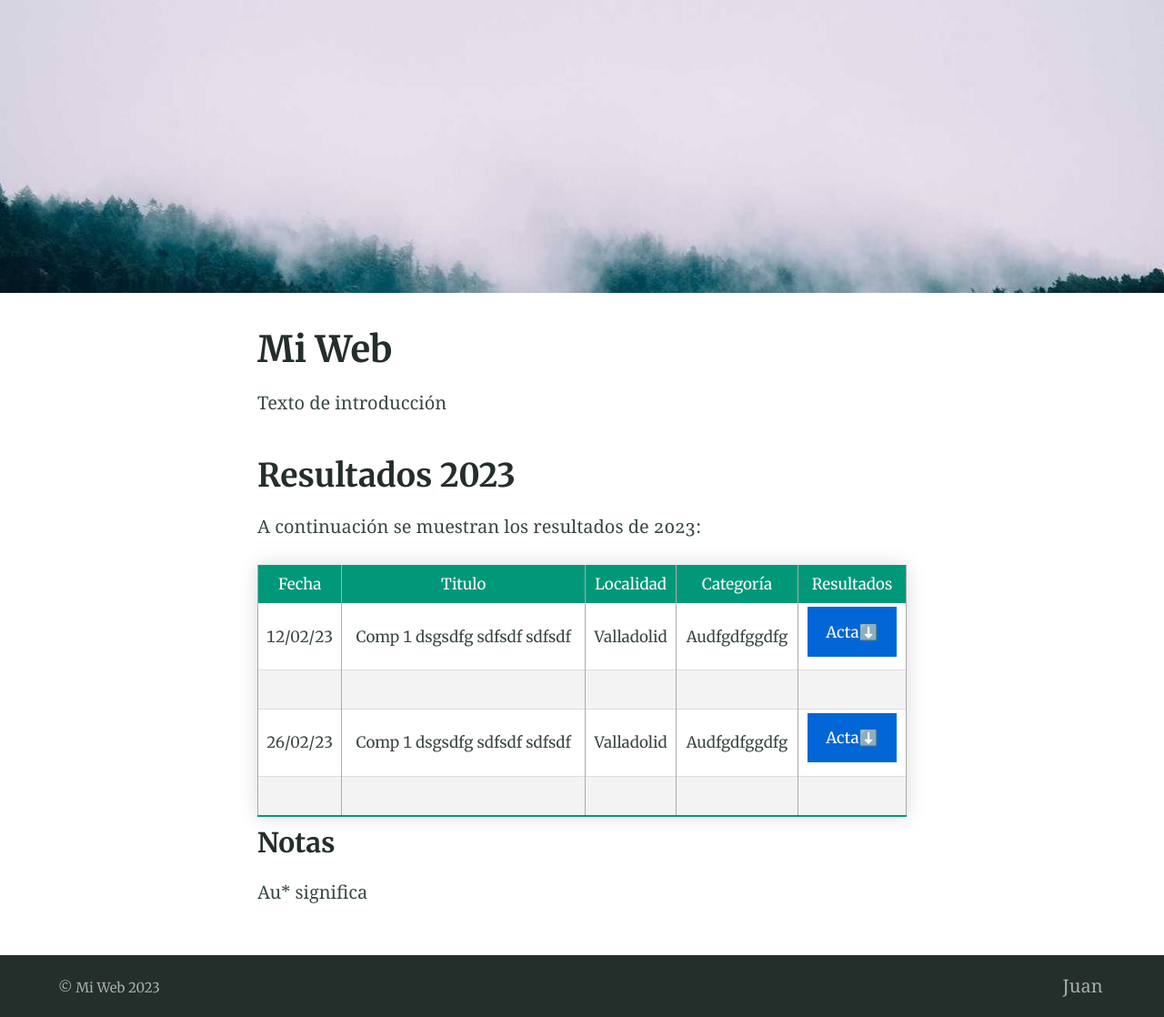
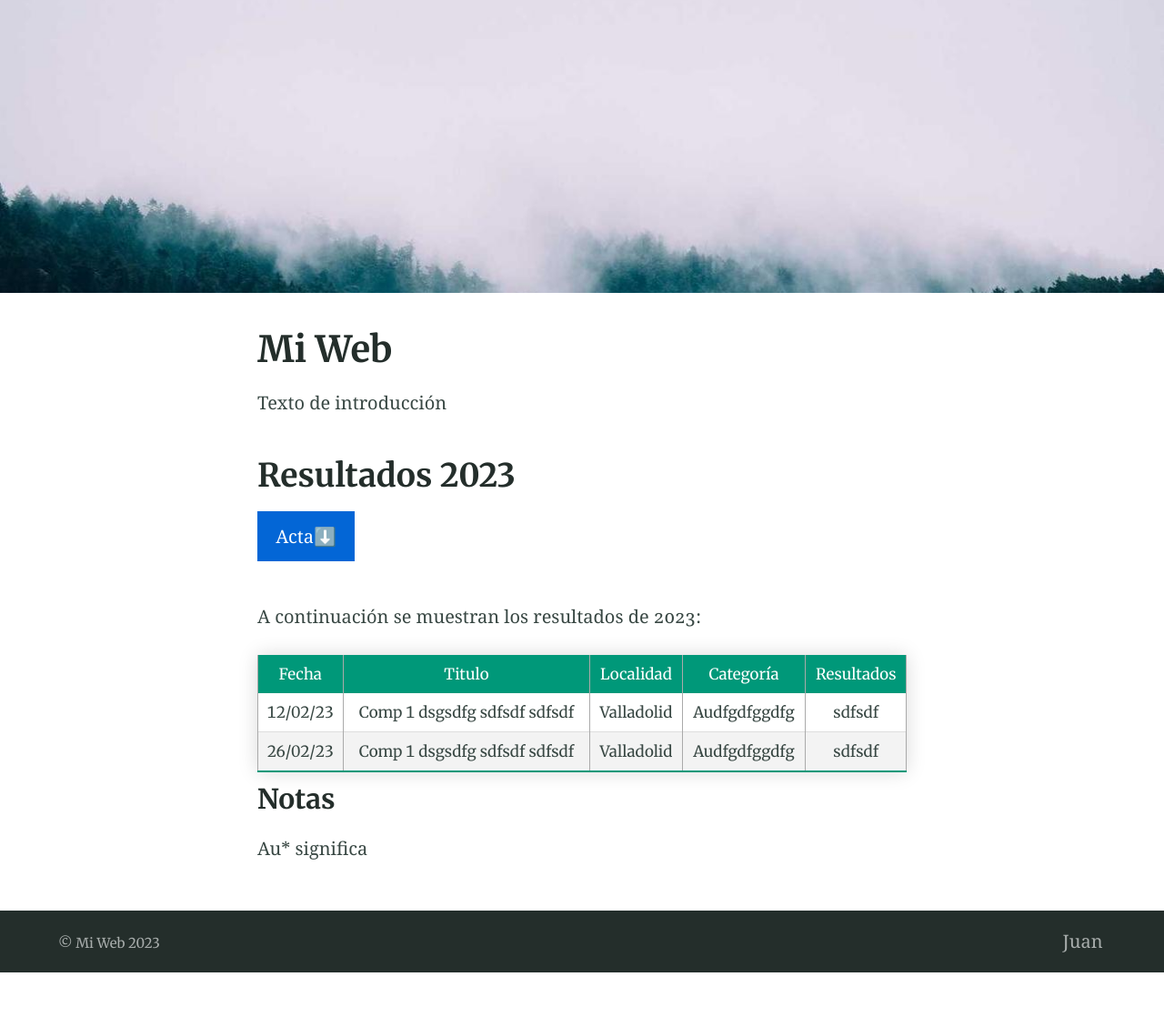
Before and after one commit to labajo/website-test, a Jekyll site: the page built from index.md, in a window 1280 px wide. Shown: the whole page at 91% size. Built offline with Jekyll 4.4.1, drawn with Linux system fonts in a browser that asks for light colours; after the commit the page ends 1069 px from its top, so only the background shows below that.

Commit message:
fix button

```diff
--- a/index.md
+++ b/index.md
@@ -8,12 +8,14 @@ Texto de introducción
 
 ## Resultados 2023
 
+{% include button.html text="Acta⬇️" link="./resultados/2023/sample.pdf" color="#0366d6" %}
+
 A continuación se muestran los resultados de 2023:
 
 | Fecha      | Titulo | Localidad     | Categoría    | Resultados |
 |    :----:   |    :----:   |    :----:   |     :----:   |     :----:   |
-| 12/02/23 | Comp 1  dsgsdfg sdfsdf sdfsdf  |  Valladolid  |  Audfgdfggdfg |  {% include button.html text="Acta⬇️"  link="./resultados/2023/sample.pdf" color="#0366d6" %} |
-| 26/02/23 | Comp 1  dsgsdfg sdfsdf sdfsdf  |  Valladolid  |  Audfgdfggdfg |  {% include button.html text="Acta⬇️"  link="./resultados/2023/sample.pdf" color="#0366d6" %} |
+| 12/02/23 | Comp 1  dsgsdfg sdfsdf sdfsdf  |  Valladolid  |  Audfgdfggdfg |  sdfsdf |
+| 26/02/23 | Comp 1  dsgsdfg sdfsdf sdfsdf  |  Valladolid  |  Audfgdfggdfg |  sdfsdf |
 
 
 ### Notas
```
Also changed, not shown: _includes/button.html (line endings or trailing spaces).
